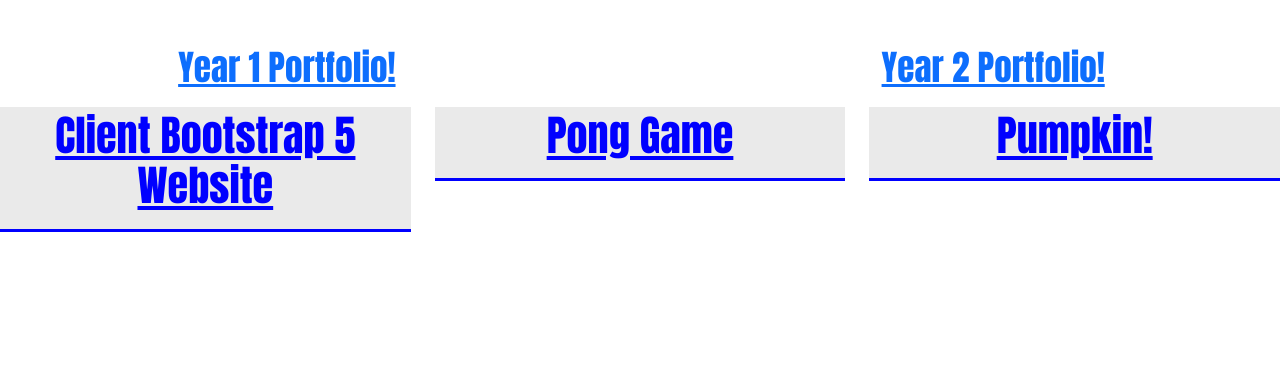
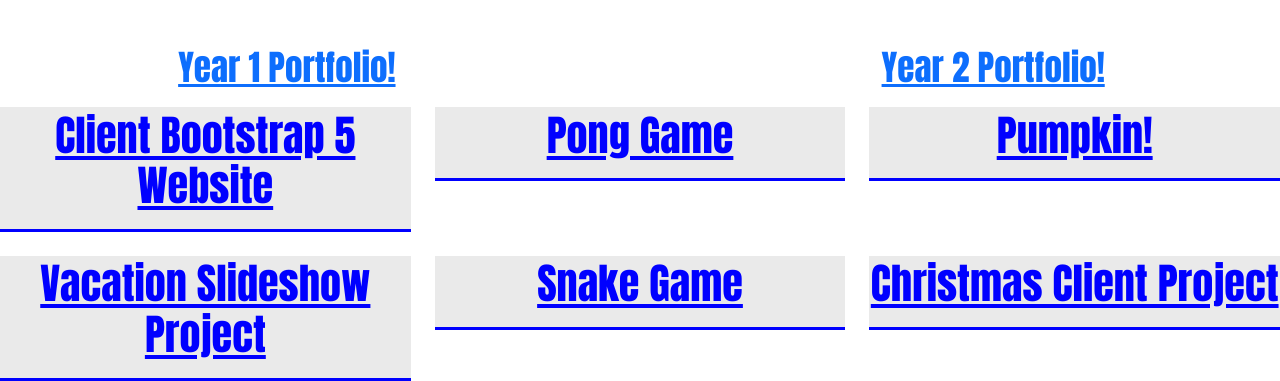
Before and after one commit to AngelBomova/Portfolio-3, a plain HTML site: page work.html in a window 1280 px wide. Shown: the part 839-1220 px from the top of the page. Before the commit the page ends 1071 px from the top, so only its background shows below. Drawn offline with nearby package versions, Linux system fonts and the light colour scheme.

Commit message:
added some projects to work page

```diff
--- a/work.html
+++ b/work.html
@@ -69,5 +69,19 @@
                   <a id="footerbutton2" href="https://jackolantern.angelb10.repl.co/" target="_blank"><h1 class="hfive">Pumpkin!</h1></a>
               </div>
           </div>
+
+<br>
+
+          <div class="row">
+            <div class="col">
+                <a id="footerbutton2" href="https://angelbomova.github.io/JSON-Gallery-Project/" target="_blank"><h1 class="hfive"> Vacation Slideshow Project</h1></a>
+            </div>
+              <div class="col">
+                  <a id="footerbutton2" href="https://1deb21c5-5e9e-404e-939d-6d34c69cf37b-00-1ew4z1a9nn2hq.riker.replit.dev/" target="_blank"><h1 class="hfive">Snake Game</h1></a>
+              </div>
+                <div class="col">
+                    <a id="footerbutton2" href="https://angelbomova.github.io/Christmas-Lights-Client-Project/index.html" target="_blank"><h1 class="hfive">Christmas Client Project</h1></a>
+                </div>
+            </div>
             </body>
 </html>
```
